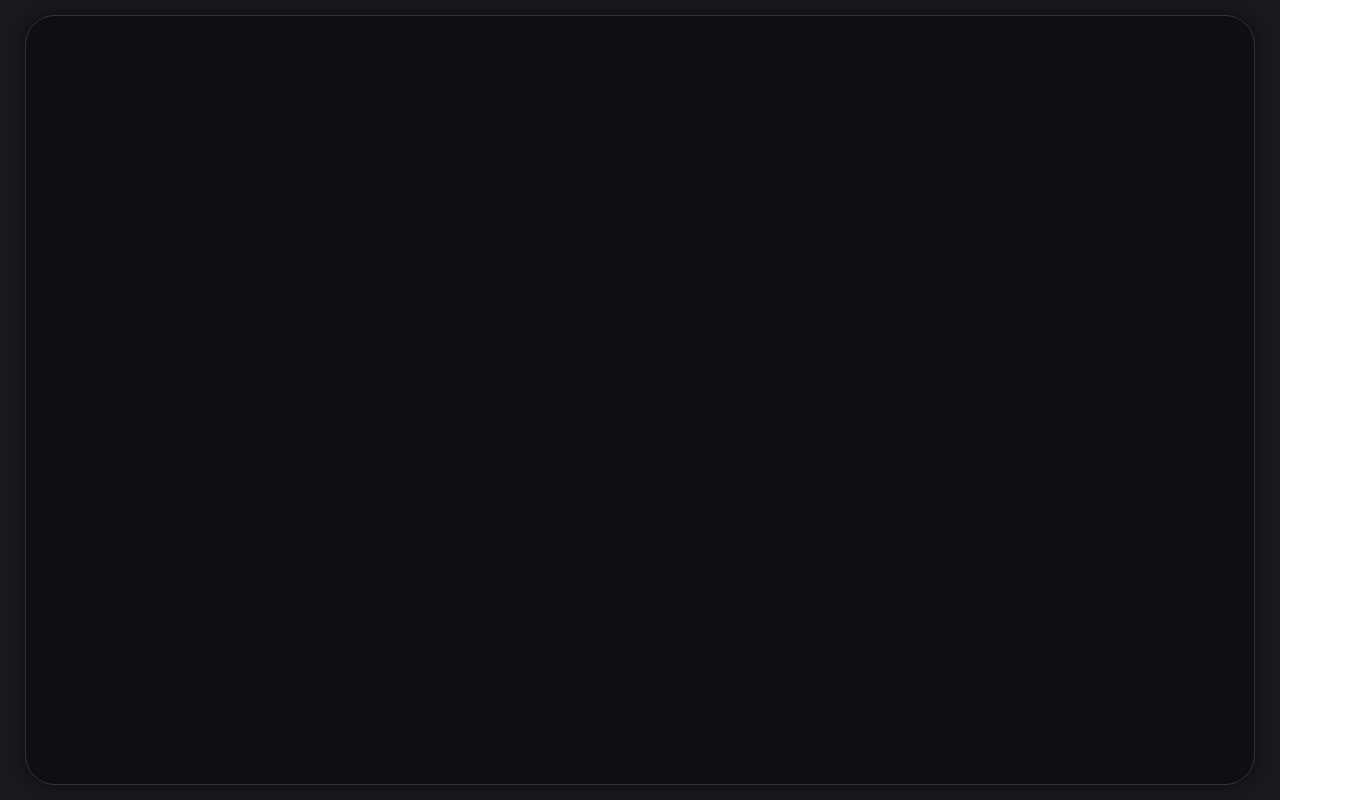
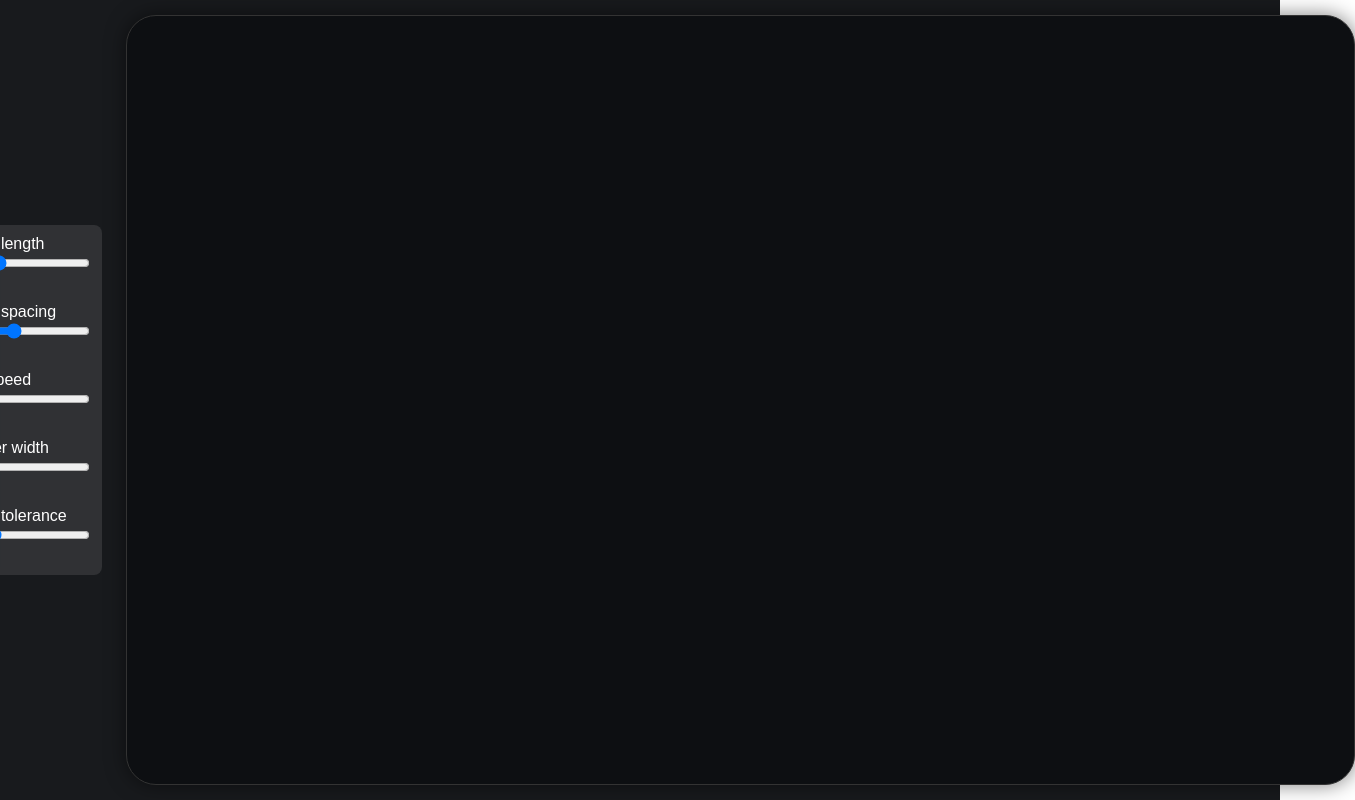
Before and after one commit to gbsr/week-1-marching-ants-selection-tool, a website built with Vite: page index.html in a window 1280 px wide. Shown: the whole page, 1355 px wide, since content can reach past the window. Built offline with nearby package versions, Linux system fonts and the light colour scheme.

Commit message:
ui controls

```diff
--- a/src/main.ts
+++ b/src/main.ts
@@ -5,6 +5,7 @@ import normalizeRect from './utils/normalizeRect'
 import resizeCanvas from './system/resizeCanvas';
 import march from './render/animateAnts'
 import config from './config'
+import { mountControls } from "./ui/controls";
 
 import './style.css';
 
@@ -19,6 +20,7 @@ let offset   = 0;
   // Set up HTML structure
 app.innerHTML = `
   <div class="canvas-wrap">
+
     <canvas id="canvas" aria-label="Selection canvas"></canvas>
   </div>
 `;
@@ -29,6 +31,7 @@ const ctx = canvas.getContext('2d')!;
 
 // register event listeners
 registerEvents(canvas, ctx, state);
+mountControls(app);
 
 
 
--- a/src/style.css
+++ b/src/style.css
@@ -22,3 +22,15 @@ canvas {
   border-radius: 30px;
   box-shadow: 0 0 20px rgba(0, 0, 0, 0.5);
 }
+
+.controls {
+  display: flex;
+  flex-direction: column;
+  gap: 10px;
+  background: rgba(255, 255, 255, 0.1);
+  padding: 10px;
+  border-radius: 8px;
+  color: white;
+  font-family: sans-serif;
+  margin: 24px;
+}
--- /dev/null
+++ b/src/ui/controls.ts
@@ -0,0 +1,51 @@
+import config from "../config";
+
+export function mountControls(app: HTMLElement) {
+
+  // create container
+  const controls = document.createElement("div");
+  controls.className = "controls";
+  controls.setAttribute("aria-label", "Selection controls");
+
+  controls.innerHTML = `
+    <label>Dash length
+      <input id="ctl-antLength" type="range" min="2" max="40" step="1" value="${config.antLength}">
+      <output id="out-antLength">${config.antLength}</output>
+    </label>
+    <label>Dash spacing
+      <input id="ctl-antSpacing" type="range" min="0" max="40" step="1" value="${config.antSpacing}">
+      <output id="out-antSpacing">${config.antSpacing}</output>
+    </label>
+    <label>Ant speed
+      <input id="ctl-antSpeed" type="range" min="10" max="400" step="5" value="${config.antSpeed}">
+      <output id="out-antSpeed">${config.antSpeed}</output>
+    </label>
+    <label>Border width
+      <input id="ctl-border" type="range" min="1" max="6" step="1" value="${config.selectionBorderWidth}">
+      <output id="out-border">${config.selectionBorderWidth}</output>
+    </label>
+    <label>Edge tolerance
+      <input id="ctl-edge" type="range" min="2" max="20" step="1" value="${config.edge}">
+      <output id="out-edge">${config.edge}</output>
+    </label>
+  `;
+
+  app.querySelector(".canvas-wrap")!.prepend(controls);
+
+  // ---- wire events ----
+  const withOutput = (id: string, out: string, setter: (n:number)=>void) => {
+    const el = controls.querySelector(`#${id}`) as HTMLInputElement;
+    const outEl = controls.querySelector(`#${out}`)!;
+    el.addEventListener("input", () => {
+      const v = el.valueAsNumber;
+      setter(v);
+      outEl.textContent = String(v);
+    });
+  };
+
+  withOutput("ctl-antLength", "out-antLength", n => (config.antLength = n));
+  withOutput("ctl-antSpacing", "out-antSpacing", n => (config.antSpacing = n));
+  withOutput("ctl-antSpeed",   "out-antSpeed",   n => (config.antSpeed = n));
+  withOutput("ctl-border",     "out-border",     n => (config.selectionBorderWidth = n));
+  withOutput("ctl-edge",       "out-edge",       n => (config.edge = n));
+}
```
Also changed, not shown: src/interface/slider.ts (added, +13 -0 lines).
